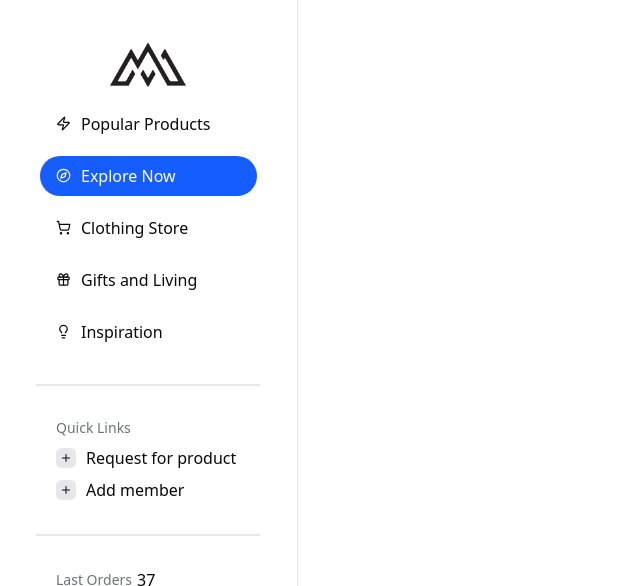
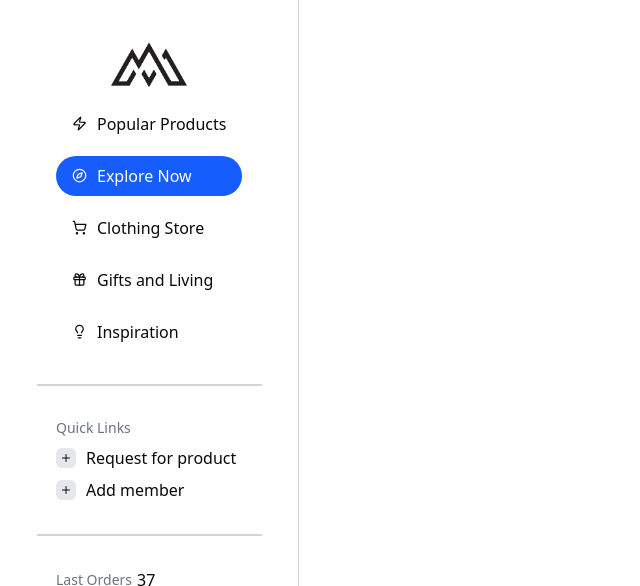
Before and after one commit to vxnshK/shop-motion, a Next.js app: page /feed in a window 1280 px wide. Shown: the top 586 px of the page, without its empty margins (0-640 px from the left). Built offline with nearby package versions, Linux system fonts and the light colour scheme.

Commit message:
init motion div

```diff
--- a/components/feed/Sidebar/NavItems.tsx
+++ b/components/feed/Sidebar/NavItems.tsx
@@ -29,7 +29,7 @@ export const NavItems = () => {
 
   return (
     <motion.div
-      className='flex flex-col gap-3 my-4 px-4'
+      className='flex flex-col gap-3 my-4 px-8'
       variants={containerVariants}
       initial='hidden'
       animate='show'
--- a/components/feed/Sidebar/QuickActions.tsx
+++ b/components/feed/Sidebar/QuickActions.tsx
@@ -1,12 +1,11 @@
+import { motion } from 'motion/react';
 import { Plus } from 'lucide-react';
-import Image from 'next/image';
-import Link from 'next/link';
 
 export const QuickActions = () => {
   const quickActionLinks = ['Request for product', 'Add member'];
 
   return (
-    <div className='my-4 px-8'>
+    <motion.div className='my-4 px-8'>
       <div className='text-sm text-gray-500 font-medium mb-2'>Quick Links</div>
 
       <div className='flex flex-col gap-2'>
@@ -22,6 +21,6 @@ export const QuickActions = () => {
           );
         })}
       </div>
-    </div>
+    </motion.div>
   );
 };
--- a/components/feed/Sidebar/Sidebar.tsx
+++ b/components/feed/Sidebar/Sidebar.tsx
@@ -4,7 +4,7 @@ import SidebarItems from './SidebarItems';
 
 function Sidebar() {
   return (
-    <div className='flex flex-col items-center justify-between h-screen border-r-[1px] border-gray-200 px-6 py-10'>
+    <div className='flex flex-col items-center justify-between h-screen border-r-[1px] border-gray-300 px-6 py-10'>
       <Logo width={80} />
       <SidebarItems />
       <LogOutButton />
--- a/components/feed/Sidebar/SidebarItems.tsx
+++ b/components/feed/Sidebar/SidebarItems.tsx
@@ -7,11 +7,11 @@ import { QuickActions } from './QuickActions';
 
 const SidebarItems = () => {
   return (
-    <div>
+    <div className='max-h-[650px] overflow-y-scroll'>
       <NavItems />
-      <hr className='border-t-[1px] border-b-[1px] border-gray-200 my-8 w-[90%] mx-auto' />
+      <hr className='border-t-[0.8px] border-b-[0.8px] border-gray-300 my-8 w-[90%] mx-auto' />
       <QuickActions />
-      <hr className='border-t-[1px] border-b-[1px] border-gray-200 my-8 w-[90%] mx-auto' />
+      <hr className='border-t-[0.8px] border-b-[0.8px] border-gray-300 my-8 w-[90%] mx-auto' />
       <LastOrdersList />
     </div>
   );
```
